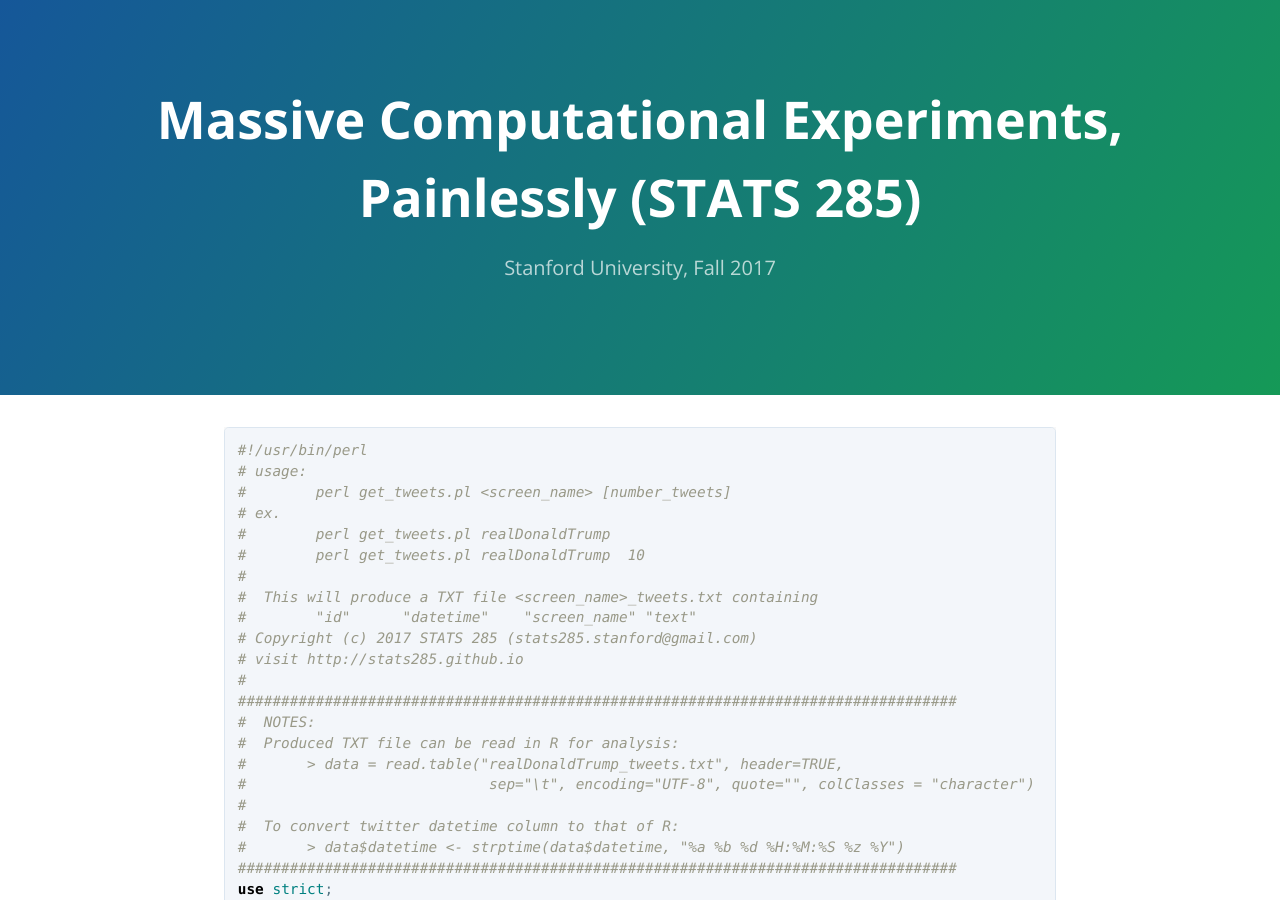
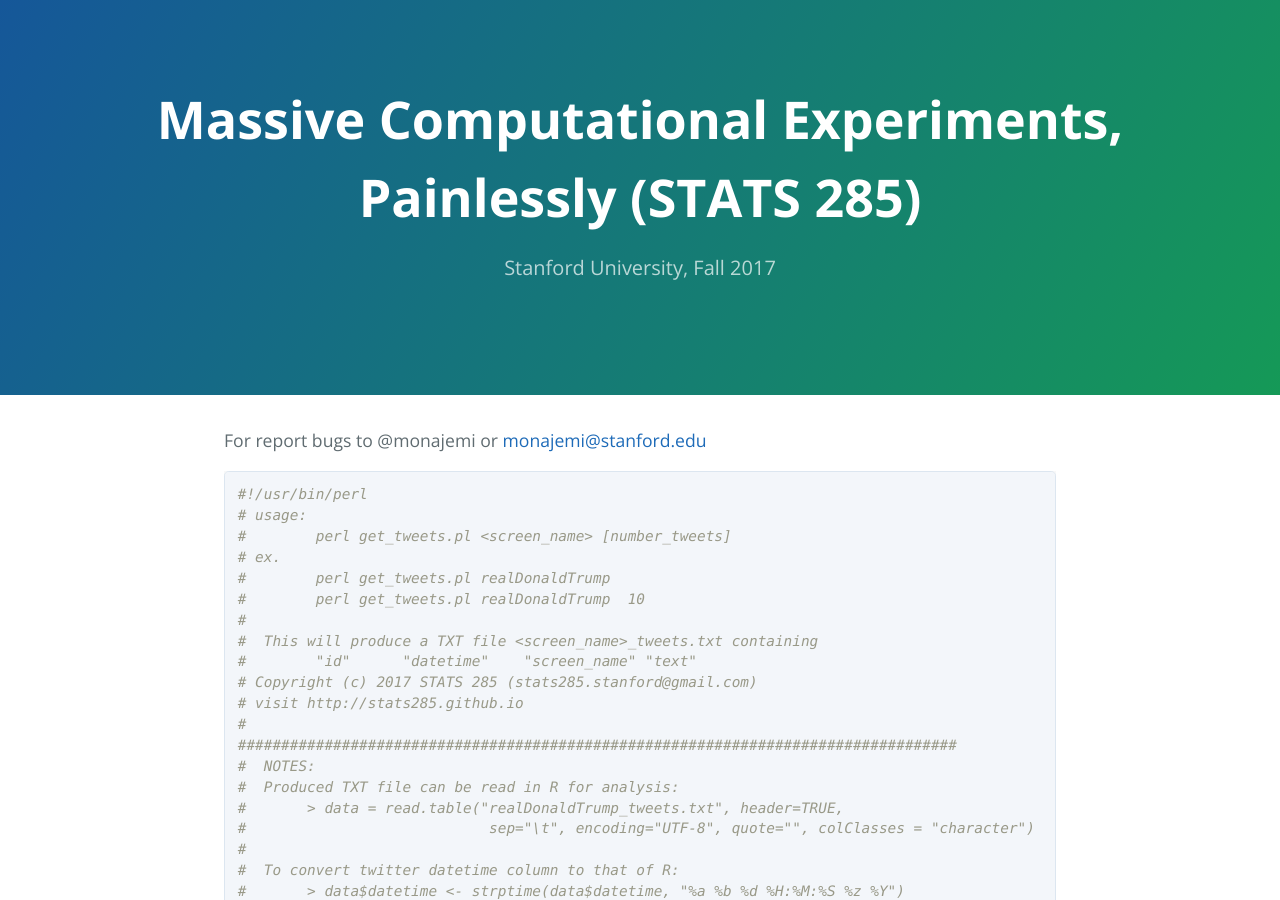
Before and after one commit to stats285/stats285.github.io, a Jekyll site: the page built from perl-tutorial/get_tweets.md, in a window 1280 px wide and 900 px high. Built offline with Jekyll 4.4.1, drawn with Linux system fonts in a browser that asks for light colours; the repository's description, which GitHub fills in, is left out.

Commit message:
added bug report

````diff
--- a/perl-tutorial/get_tweets.md
+++ b/perl-tutorial/get_tweets.md
@@ -1,6 +1,8 @@
 ---
 layout: default
 ---
+
+For report bugs to @monajemi or <monajemi@stanford.edu>
 
 ```perl
 #!/usr/bin/perl
````
